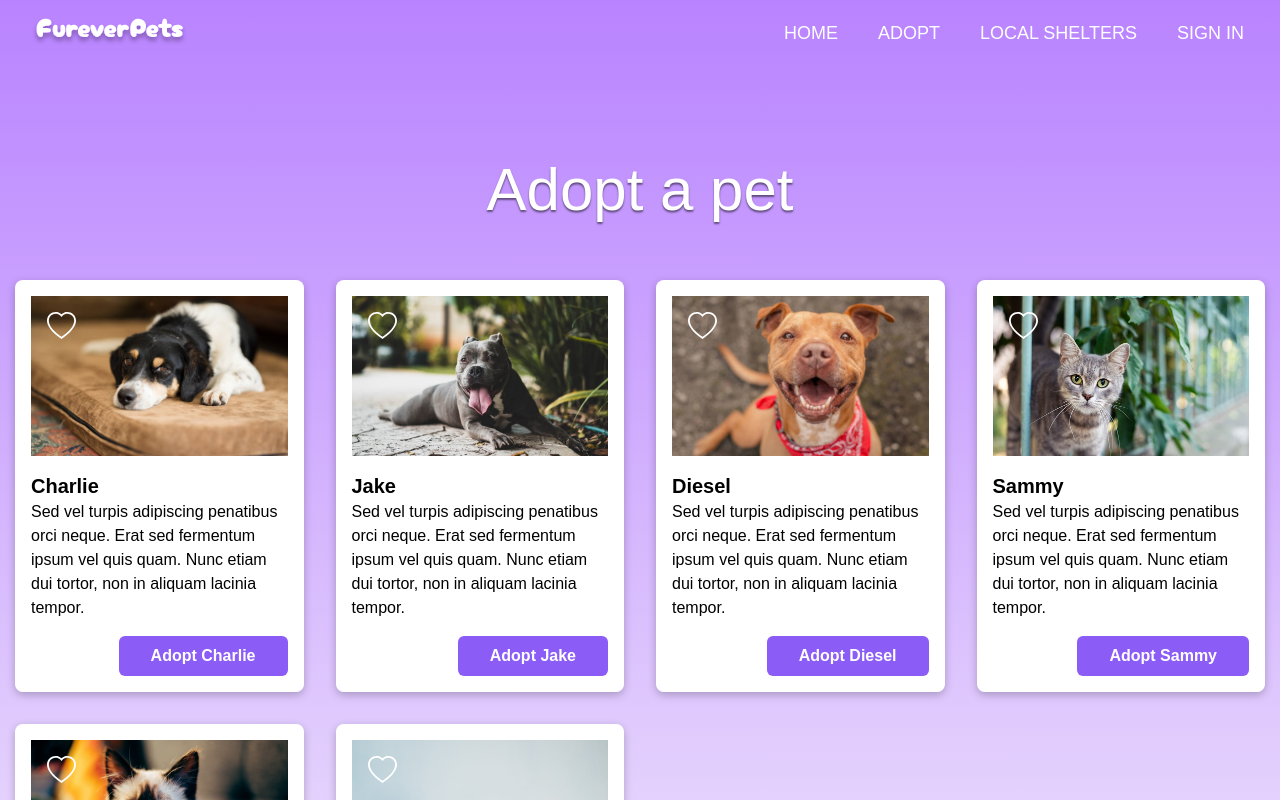
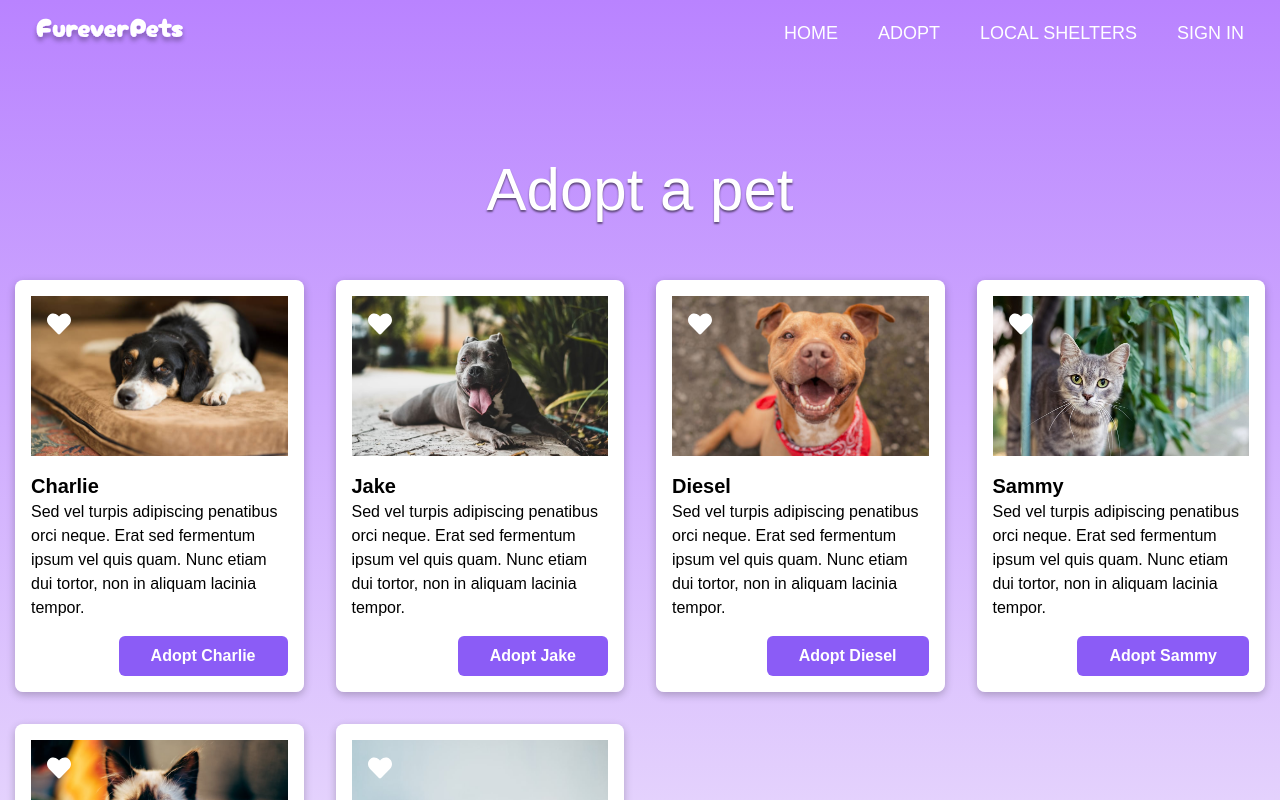
Before and after one commit to tom318267/furever, a Next.js app: page /adopt in a window 1280 px wide. Shown: the top 800 px of the page. Built offline with nearby package versions, Linux system fonts and the light colour scheme; no server answers; a web font is replaced by a local one.

Commit message:
add hover hearts on petcard

```diff
--- a/components/Homepage.js
+++ b/components/Homepage.js
@@ -33,7 +33,7 @@ const Homepage = () => {
                 href="https://mailchi.mp/70538d956382/furever-pets"
               >
                 <button className="text-xl relative font-medium z-10 lg:text-2xl px-6 lg:px-8 text-black bg-white rounded-full h-[55px] md:h-[64px]  hover:shadow-xl active:scale-90 transition duration-150">
-                  Learn More
+                  Join Us
                 </button>
               </a>
             </div>
--- a/components/PetCard.js
+++ b/components/PetCard.js
@@ -1,4 +1,5 @@
 import React from "react";
+import { FaHeart } from "react-icons/fa";
 
 const PetCard = ({ pet }) => {
   return (
@@ -9,8 +10,8 @@ const PetCard = ({ pet }) => {
           src={pet.img}
           alt=""
         />
-        <img
-          className="absolute top-8 left-8 cursor-pointer"
+        <FaHeart
+          className="absolute text-white hover:text-pink-300 top-8 left-8 text-2xl cursor-pointer"
           src="/images/heart.svg"
           alt=""
         />
--- a/package.json
+++ b/package.json
@@ -16,7 +16,11 @@
     "react-firebase-hooks": "^4.0.1",
     "react-google-button": "^0.7.2",
     "react-google-login": "^5.2.2",
-    "react-icons": "^4.3.1"
+    "react-icons": "^4.3.1",
+    "react-redux": "^7.2.6",
+    "redux": "^4.1.2",
+    "redux-devtools-extension": "^2.13.9",
+    "redux-thunk": "^2.4.0"
   },
   "devDependencies": {
     "autoprefixer": "^10.4.0",
--- a/pages/adopt.js
+++ b/pages/adopt.js
@@ -1,6 +1,5 @@
-import React from "react";
+import React, { useEffect } from "react";
 import Layout from "../components/Layout";
-import { FaSearch } from "react-icons/fa";
 import PetCard from "../components/PetCard";
 
 const pets = [
@@ -30,7 +29,7 @@ const pets = [
   },
 ];
 
-const Adopt = () => {
+const Adopt = ({ getPets }) => {
   return (
     <Layout>
       <div className="Adopt relative w-screen h-full">
```
Also changed, not shown: context/AuthContext.js (deleted, +0 -11 lines), 1 other file (tests, documents, lock files or other folders).
